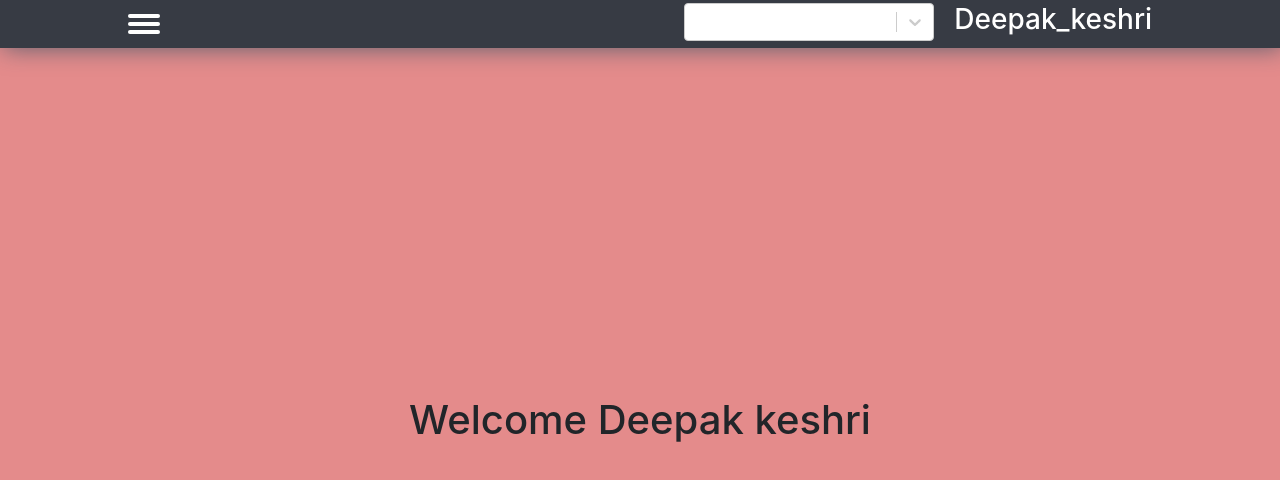
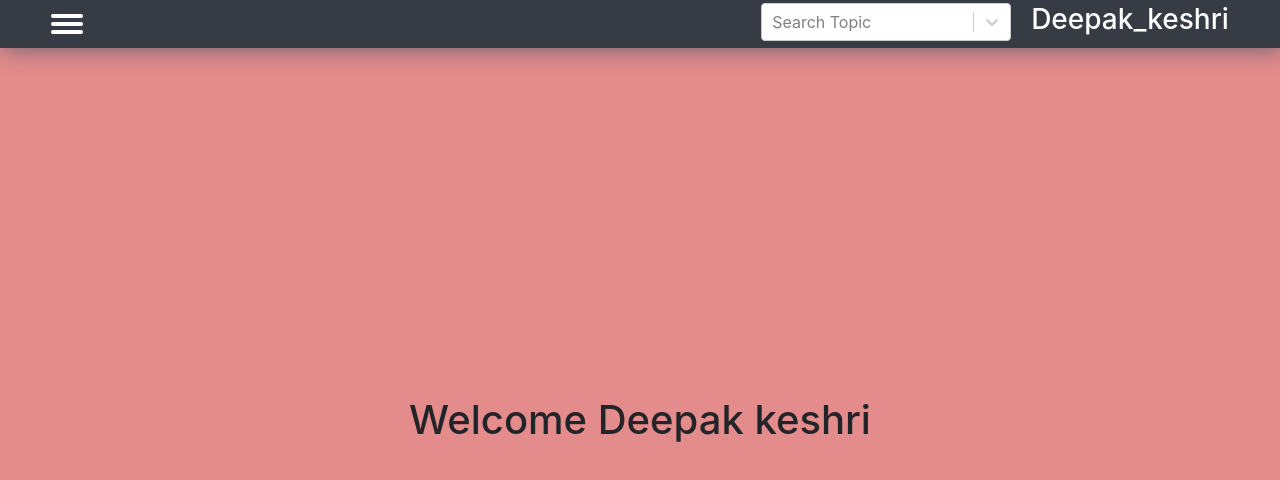
Before and after one commit to dkeshri/react, a React (Create React App) app: page / in a window 1280 px wide. Shown: the top 480 px of the page. Built offline with nearby package versions, Linux system fonts and the light colour scheme.

Commit message:
added search box

```diff
--- a/src/Components/Common/NavBar.js
+++ b/src/Components/Common/NavBar.js
@@ -6,7 +6,7 @@ import PageSearchBox from '../Common/PageSearch'
 // renaming is not allowed. if you want to rename export default
 var tempSelectedNodeList = [];
 var selectedNode = 'Home';
-var searchBoxSeletedItem = {};
+var searchBoxSeletedItem;
 export const NavBar = React.memo(() => {
     const history = useHistory();
     const [isDrawerOpened, setDrawerOpenState] = useState(false);
--- a/src/assets/css/navbar.css
+++ b/src/assets/css/navbar.css
@@ -5,7 +5,7 @@ nav{
     justify-content: space-between;
     align-items: center;
     color: white;
-    padding: 0 10%;
+    padding: 0 4%;
     z-index: 1000;
     position: sticky;
     top:0;
```
